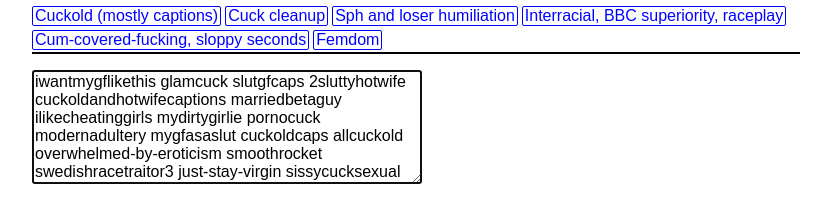
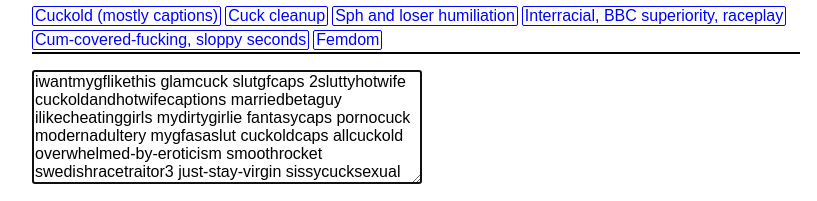
Before and after one commit to gooninatorforker/mygooninatorfork, a website built with webpack: page gooninator/index.html in a window 1280 px wide. Shown: the part 351-552 px from the top of the page, without its empty margins (224-1041 px from the left). Built offline with nearby package versions, Linux system fonts and the light colour scheme.

Commit message:
Update index.html

```diff
--- a/gooninator/index.html
+++ b/gooninator/index.html
@@ -29,7 +29,7 @@
 
     <form action="gooninate.html" method="get">
       <p>
-      <textarea type="text" rows="6" name="tumblrs" autocorrect="off" spellcheck="false" id="tumblrs" placeholder="TUMBLRS GO HERE">iwantmygflikethis glamcuck slutgfcaps 2sluttyhotwife cuckoldandhotwifecaptions marriedbetaguy ilikecheatinggirls mydirtygirlie pornocuck modernadultery mygfasaslut cuckoldcaps allcuckold overwhelmed-by-eroticism smoothrocket swedishracetraitor3 just-stay-virgin sissycucksexual pussyfreeloser captions4losers cum-in-kleenex confirmedloser mauishower whitesarethepast allaboutsize blackcocktakeover2 blackmydaughter3 breed-better dorisconquered bbcwhitewives69 breedthatwhitepussy breedingblackistheanswer cumcoveredfucking fuckyeahfriendlyfire
+      <textarea type="text" rows="6" name="tumblrs" autocorrect="off" spellcheck="false" id="tumblrs" placeholder="TUMBLRS GO HERE">iwantmygflikethis glamcuck slutgfcaps 2sluttyhotwife cuckoldandhotwifecaptions marriedbetaguy ilikecheatinggirls mydirtygirlie fantasycaps pornocuck modernadultery mygfasaslut cuckoldcaps allcuckold overwhelmed-by-eroticism smoothrocket swedishracetraitor3 just-stay-virgin sissycucksexual pussyfreeloser captions4losers cum-in-kleenex confirmedloser mauishower whitesarethepast allaboutsize blackcocktakeover2 blackmydaughter3 breed-better dorisconquered bbcwhitewives69 breedthatwhitepussy breedingblackistheanswer cumcoveredfucking fuckyeahfriendlyfire
       </textarea>
 
       <p>
```
